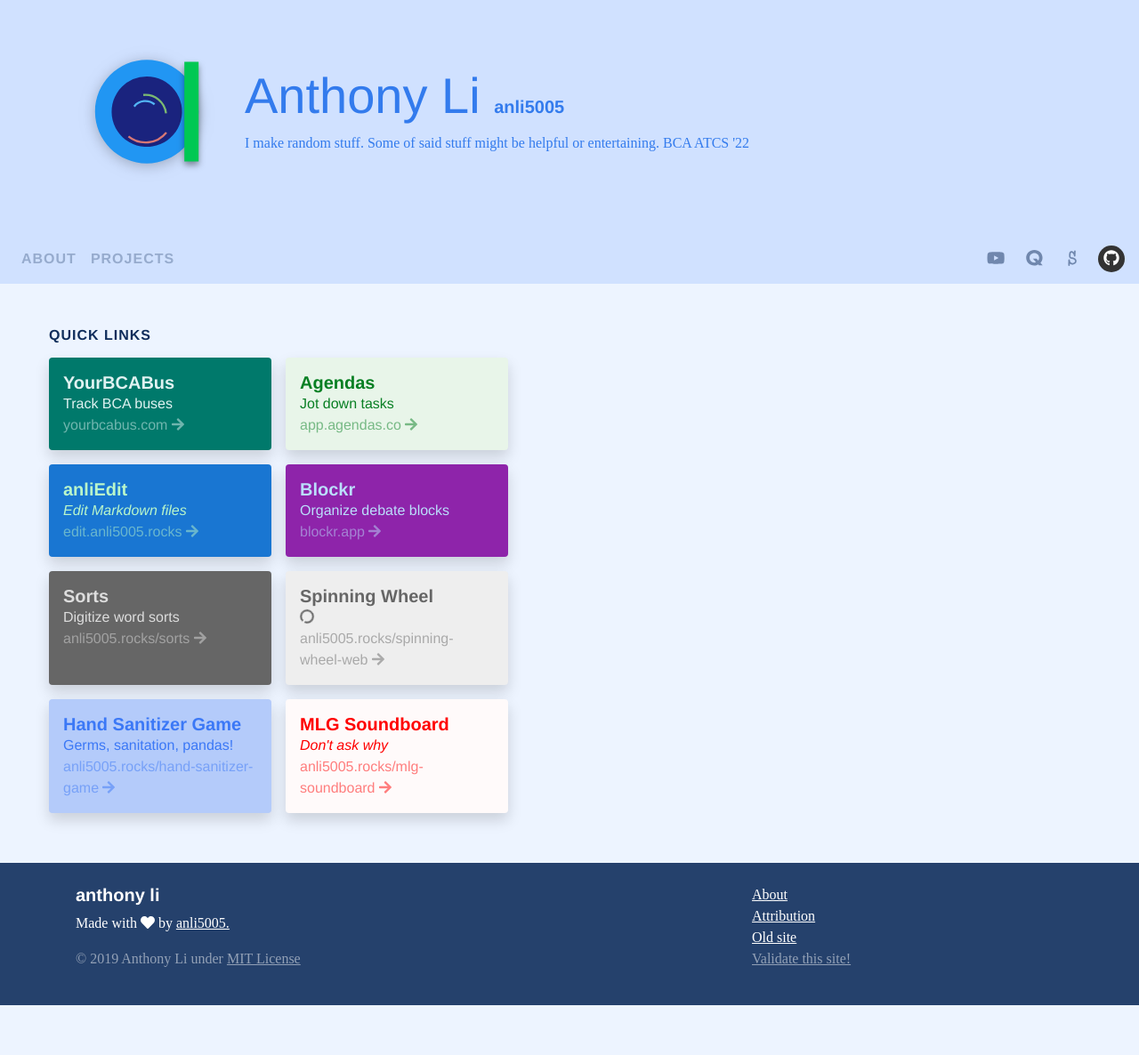
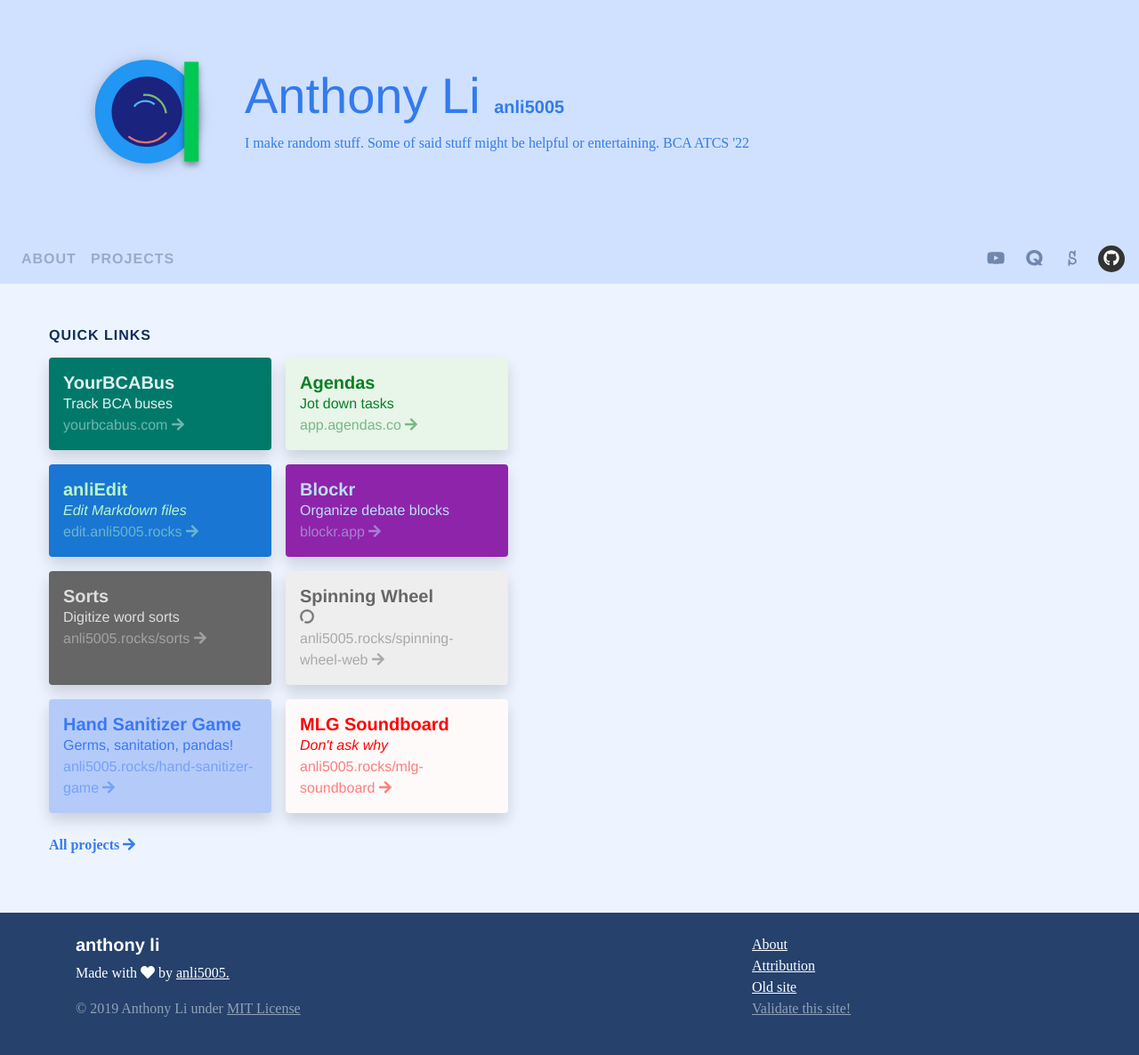
Before and after one commit to anli5005/anli5005.github.io, a Jekyll site: the page built from index.html, in a window 1280 px wide. Shown: the whole page at 89% size. Built offline with Jekyll 4.4.1, drawn with Linux system fonts in a browser that asks for light colours; nearby versions of some CDN libraries; some web fonts are replaced; before the commit the page ends 1130 px from its top, so only the background shows below that.

Commit message:
Add All Projects link

```diff
--- a/index.html
+++ b/index.html
@@ -21,12 +21,13 @@
   <div class="row">
     <div class="col-12 col-lg-6 pl-5 pl-md-0">
       <h3 class="heading-muted">Quick Links</h3>
-      <div class="d-flex flex-wrap">
+      <div class="d-flex flex-wrap mb-3">
         {% assign quicklinks = site.projects | where:"quicklink",true | sort:"priority" | reverse %}
         {% for link in quicklinks %}
         {% include link.html href=link.projecturl title=link.title description=link.short domain=link.domain bg=link.brandbg color=link.brandtext %}
         {% endfor %}
       </div>
+      <p class="font-weight-bold"><a href="/projects">All projects <i class="fas fa-arrow-right"></i></a></p>
     </div>
   </div>
 </div>
```
